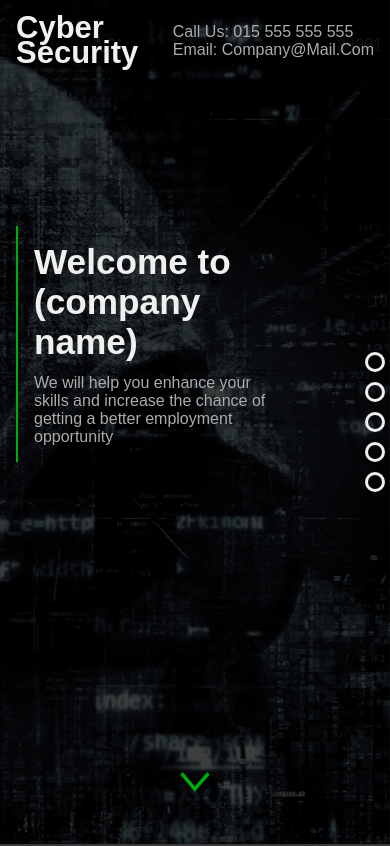
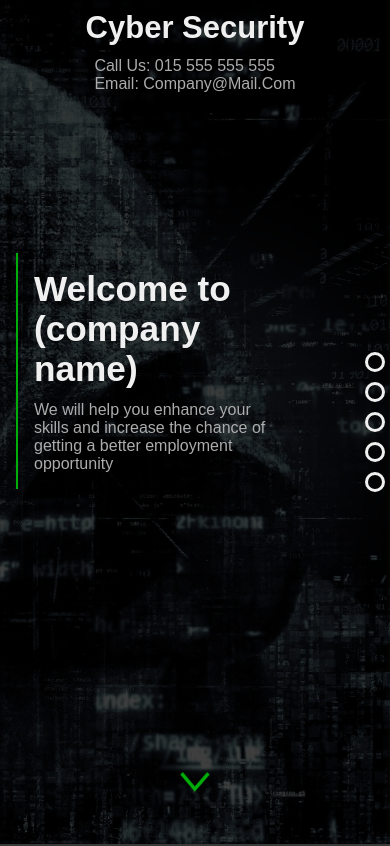
Before and after one commit to MaryEhb/cyber-security, a plain HTML site: page index.html in a window 390 px wide. Shown: the top 846 px of the page. Drawn offline with Linux system fonts and the light colour scheme.

Commit message:
Update style.css

```diff
--- a/css/style.css
+++ b/css/style.css
@@ -405,3 +405,17 @@ footer img:hover{
         height:25px;
     }
 }
+
+
+@media (max-width:400px){
+	.top .flex-row{
+		flex-direction: column;
+		justify-content: center;
+		align-items: center;
+	}
+	.top .logo{
+		width: auto;
+		margin-bottom: 1rem;
+
+	}
+}
```
